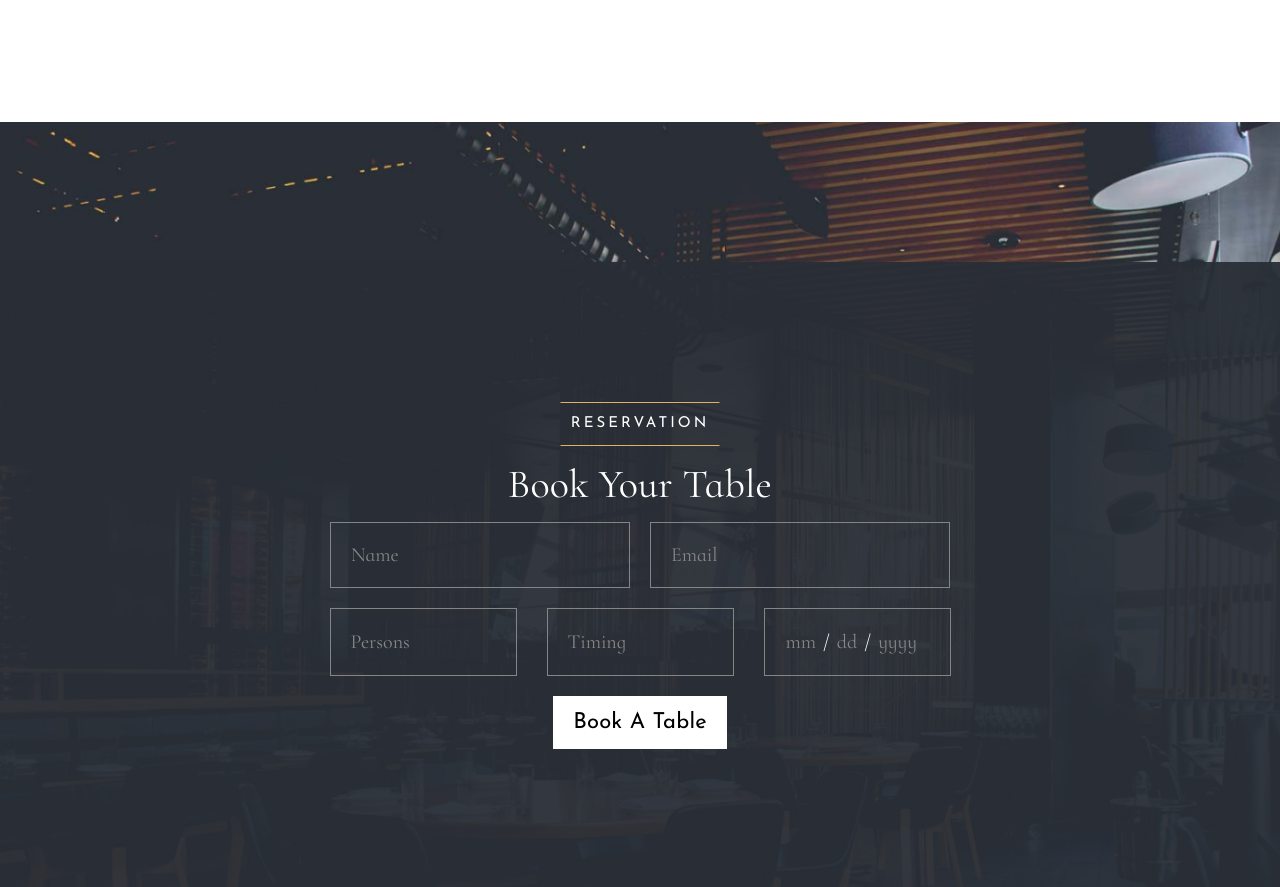
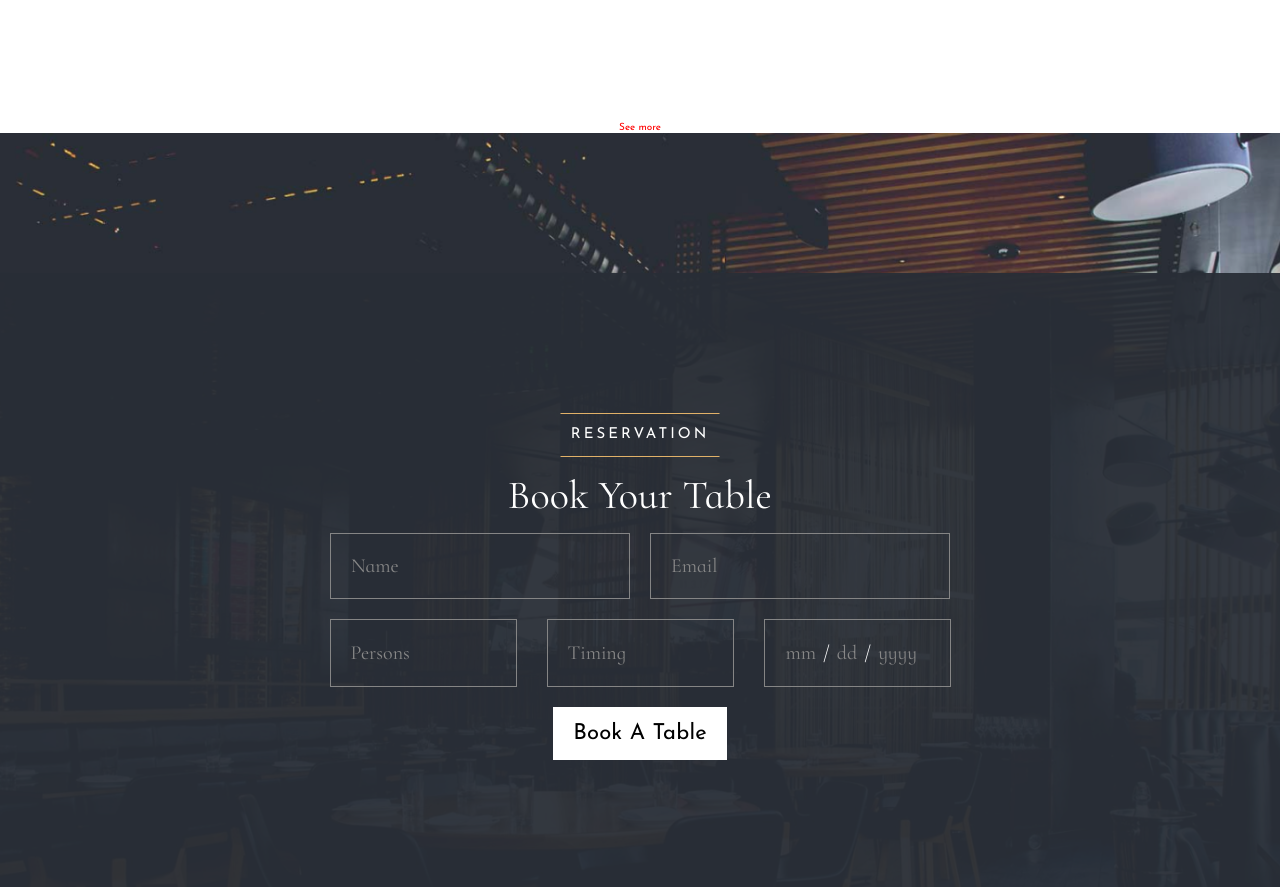
Before and after one commit to islom-sattorov/final-project, a React (Vite) app: page / in a window 1280 px wide. Shown: the part 5200-6087 px from the top of the page. Built offline with nearby package versions, Linux system fonts and the light colour scheme.

Commit message:
scroll to top on redirect routers

```diff
--- a/src/Components/Blog/Blog.jsx
+++ b/src/Components/Blog/Blog.jsx
@@ -1,10 +1,18 @@
 import { useSelector } from 'react-redux';
+import { Link } from 'react-router-dom';
 import { selectAllBlogs } from '../../features/blog/blogSlice';
 import BlogItems from '../BlogPage/BlogItems';
 import style from './Blog.module.scss';
 
 const Blog = () => {
     const blogs = useSelector(selectAllBlogs);
+
+    const handleClick = () => {
+        window.scrollTo({
+            top: 0,
+            behavior: 'smooth',
+        })
+    }
 
     return (
         <section className={style.section}>
@@ -31,6 +39,7 @@ const Blog = () => {
                             content={blogs[1].content}
                         />
                     </div>
+                    <Link style={{ color: 'red' }} to='/blog' onClick={handleClick}>See more</Link>
                 </div>
             </div>
         </section>
```
